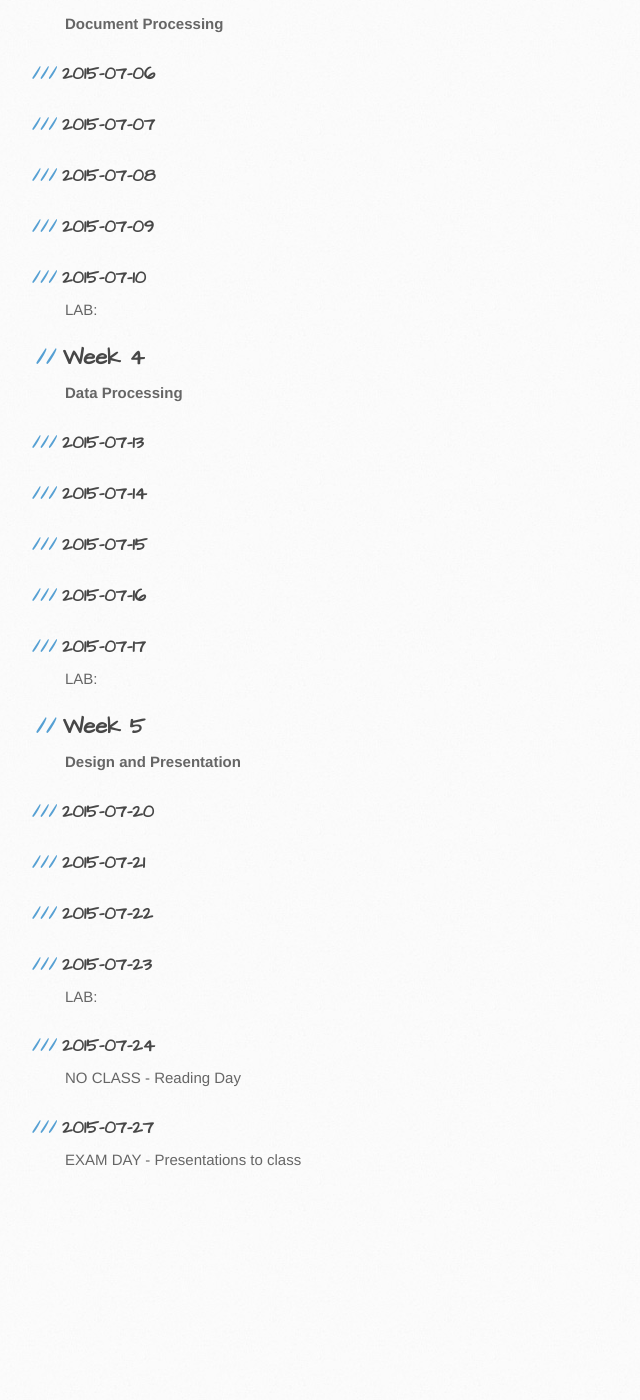
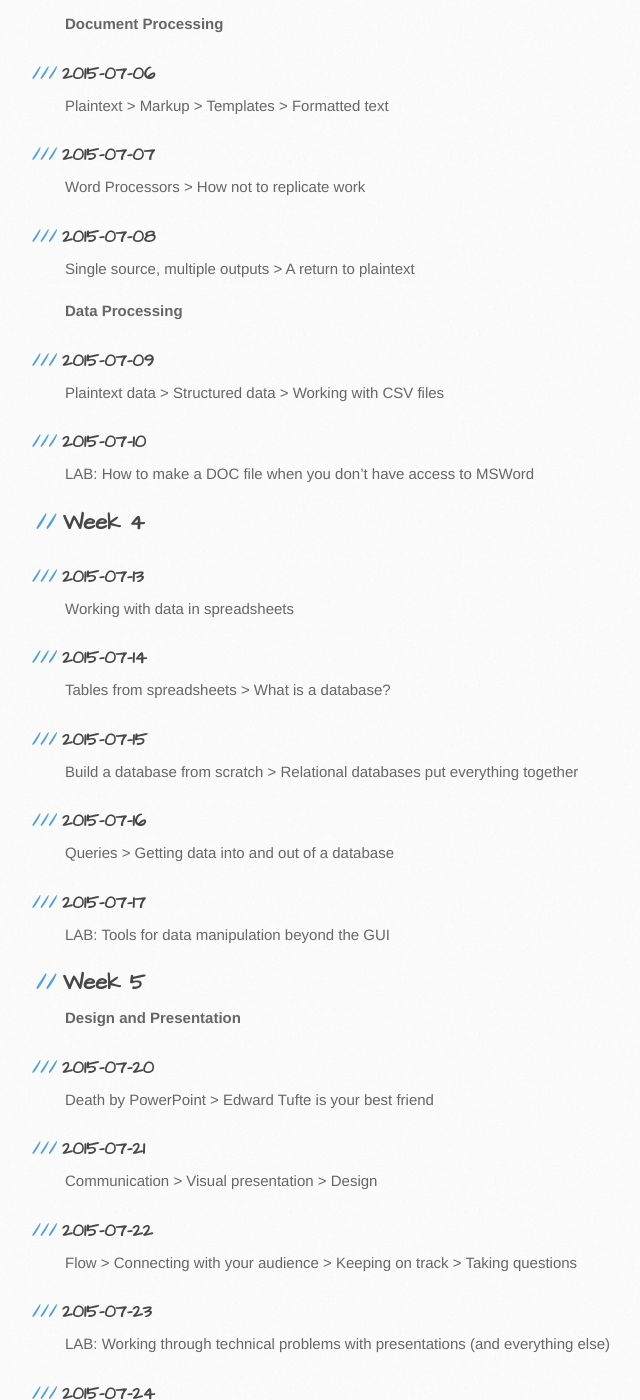
Before and after one commit to tylerpcarter/inls161, a Jekyll site: the page built from index.md, in a window 1280 px wide and 1400 px high, scrolled down 1217 px. Shown: the whole window, without its empty margins (105-745 px from the left). Built offline with Jekyll 4.4.1, drawn with Linux system fonts in a browser that asks for light colours; Markdown is read by kramdown in place of the engine named in the settings; before the commit the page ends 2431 px from its top, so only the background shows below that.

Commit message:
complete schedule

```diff
--- a/index.md
+++ b/index.md
@@ -49,7 +49,7 @@ LAB: Testing, checking, and validation
 
 ###2015-07-03
 
-NO CLASS - Independence Day (observed)
+*NO CLASS - Independence Day (observed)*
 
 ## Week 3
 
@@ -57,31 +57,47 @@ NO CLASS - Independence Day (observed)
 
 ###2015-07-06
 
+Plaintext > Markup > Templates > Formatted text
+
 ###2015-07-07
+
+Word Processors > How not to replicate work
 
 ###2015-07-08
 
+Single source, multiple outputs > A return to plaintext
+
+**Data Processing**
+
 ###2015-07-09
+
+Plaintext data > Structured data > Working with CSV files
 
 ###2015-07-10
 
-LAB:
+LAB: How to make a DOC file when you don't have access to MSWord
 
 ## Week 4
 
-**Data Processing**
+###2015-07-13
 
-###2015-07-13
+Working with data in spreadsheets
 
 ###2015-07-14
 
+Tables from spreadsheets > What is a database?
+
 ###2015-07-15
+
+Build a database from scratch > Relational databases put everything together
 
 ###2015-07-16
 
+Queries > Getting data into and out of a database
+
 ###2015-07-17
 
-LAB:
+LAB: Tools for data manipulation beyond the GUI
 
 ## Week 5
 
@@ -89,17 +105,23 @@ LAB:
 
 ###2015-07-20
 
+Death by PowerPoint > Edward Tufte is your best friend
+
 ###2015-07-21
+
+Communication > Visual presentation > Design
 
 ###2015-07-22
 
+Flow > Connecting with your audience > Keeping on track > Taking questions
+
 ###2015-07-23
 
-LAB:
+LAB: Working through technical problems with presentations (and everything else)
 
 ###2015-07-24
 
-NO CLASS - Reading Day
+*NO CLASS - Reading Day*
 
 ###2015-07-27
 
```
